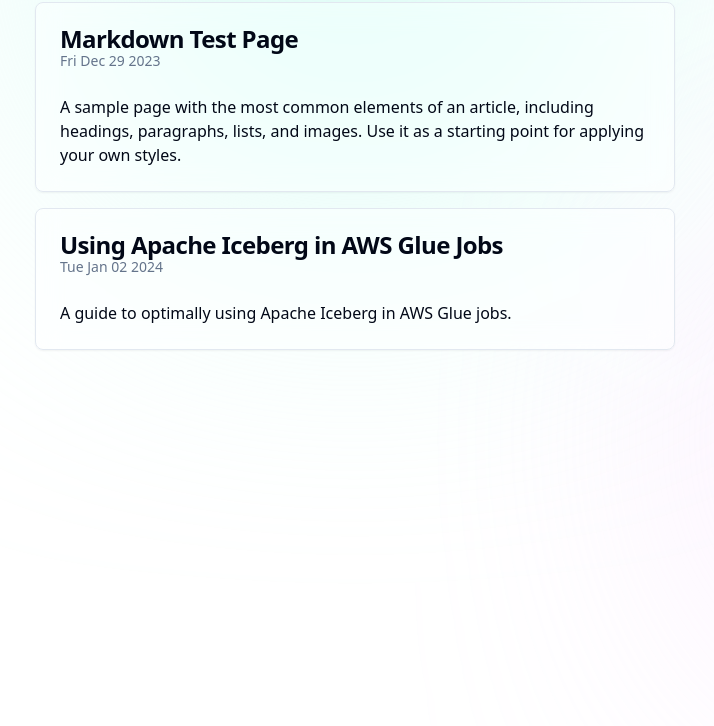
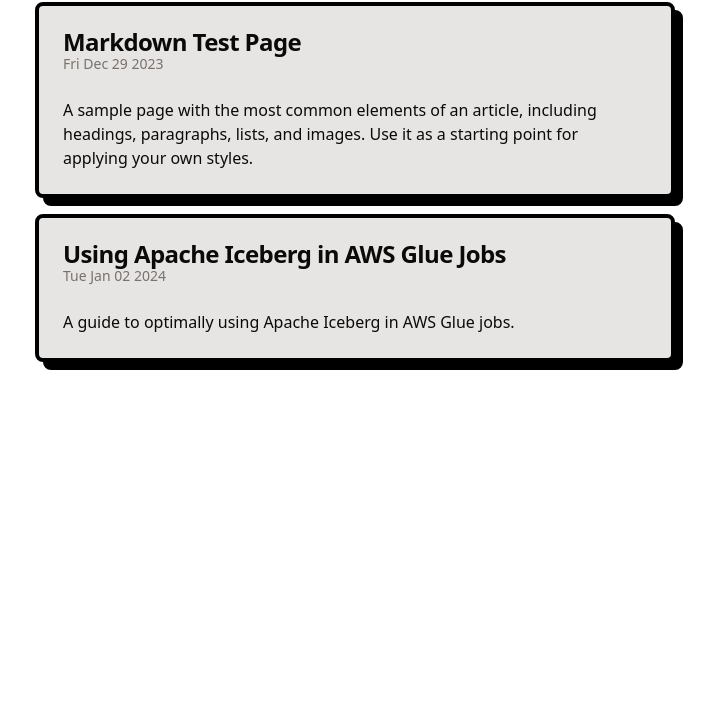
Before and after one commit to ryanmiville/rymi.dev, an Astro site: page / in a window 1280 px wide. Shown: the part 74-800 px from the top of the page, without its empty margins (285-999 px from the left). Built offline with nearby package versions, Linux system fonts and the light colour scheme; Astro itself is replaced by a stand-in of ours.

Commit message:
Update colors

```diff
--- a/src/components/Navbar.astro
+++ b/src/components/Navbar.astro
@@ -4,7 +4,7 @@
 
 <nav class="w-full relative flex items-center justify-between py-5">
   <a href="/" class="text-3xl font-bold">
-    Ryan<span class="text-teal-400">Miville</span>
+    Ryan<span class="text-primary">Miville</span>
   </a>
   <ThemeToggle />
 </nav>
--- a/src/components/ui/card.tsx
+++ b/src/components/ui/card.tsx
@@ -9,7 +9,7 @@
   <div
     ref={ref}
     className={cn(
-      "rounded-lg border bg-card text-card-foreground shadow-sm",
+      "rounded-lg border-4 bg-card text-card-foreground drop-shadow-brutal-md",
       className
     )}
     {...props}
@@ -76,4 +76,4 @@
 ))
 CardFooter.displayName = "CardFooter"
 
-export { Card, CardHeader, CardFooter, CardTitle, CardDescription, CardContent }
+export { Card, CardContent, CardDescription, CardFooter, CardHeader, CardTitle }
--- a/src/layouts/Layout.astro
+++ b/src/layouts/Layout.astro
@@ -49,15 +49,6 @@
     </script>
   </head>
   <body class="max-w-2xl mx-auto px-4 mb-12">
-    <div
-      class="fixed hidden md:block bg-fuchsia-200 top-[22rem] -z-10 right-[-10%] h-[20rem] w-[20rem] rounded-full blur-[10rem] dark:bg-fuchsia-800"
-    >
-    </div>
-    <div
-      class="fixed hidden md:block bg-teal-100 top-[-16rem] -z-10 left-[30%] h-[32rem] w-[32rem] rounded-full blur-[10rem] dark:bg-teal-900"
-    >
-    </div>
-
     <Navbar />
     <main>
       <slot />
--- a/src/pages/blog/[slug].astro
+++ b/src/pages/blog/[slug].astro
@@ -21,7 +21,7 @@
 ---
 
 <Layout title={title} description={description}>
-  <article class="prose dark:prose-invert">
+  <article class="prose prose-stone dark:prose-invert">
     <h1 transition:name={title}>{title}</h1>
     <Content />
   </article>
--- a/src/pages/index.astro
+++ b/src/pages/index.astro
@@ -23,7 +23,7 @@
       const href = `/blog/${post.slug}`;
       return (
         <a href={href}>
-          <Card className="bg-card/50 backdrop-blur-md backdrop-saturate-150 mb-4">
+          <Card className="mb-4">
             <CardHeader>
               <CardTitle>
                 <span transition:name={post.data.title}>{post.data.title}</span>
--- a/src/styles/global.css
+++ b/src/styles/global.css
@@ -2,53 +2,57 @@
 @tailwind components;
 @tailwind utilities;
 
+
+
 @layer base {
   :root {
-    --background: 0 0% 100%;
-    --foreground: 222.2 84% 4.9%;
-    --card: 0 0% 100%;
-    --card-foreground: 222.2 84% 4.9%;
-    --popover: 0 0% 100%;
-    --popover-foreground: 222.2 84% 4.9%;
-    --primary: 222.2 47.4% 11.2%;
-    --primary-foreground: 210 40% 98%;
-    --secondary: 210 40% 96.1%;
-    --secondary-foreground: 222.2 47.4% 11.2%;
-    --muted: 210 40% 96.1%;
-    --muted-foreground: 215.4 16.3% 46.9%;
-    --accent: 210 40% 96.1%;
-    --accent-foreground: 222.2 47.4% 11.2%;
-    --destructive: 0 84.2% 60.2%;
-    --destructive-foreground: 210 40% 98%;
-    --border: 214.3 31.8% 91.4%;
-    --input: 214.3 31.8% 91.4%;
-    --ring: 222.2 84% 4.9%;
+		--accent-purple:hsl(228.6 62.5% 68.63%);
+		--accent-purple-500:hsl(228.6 62.5% 55.63%);
+		--accent-green: hsl(138.6 62.5% 68.63%);
+		--accent-pink: hsl(348.6 62.5% 68.63%);
+		--accent-pink-2: hsl(318.6 62.5% 68.63%);
+		--accent-yellow: hsl(49.8 62.5% 68.63%);
+
+    --background: hsl(0 0% 100%);
+    --foreground: hsl(20 14.3% 4.1%);
+    --card: hsl(20 5.9% 90%);
+    --card-foreground: hsl(20 14.3% 4.1%);
+    --popover: hsl(0 0% 100%);
+    --popover-foreground: hsl(20 14.3% 4.1%);
+    --primary: var(--accent-purple);
+    --primary-foreground: hsl(60 9.1% 97.8%);
+    --secondary: hsl(60 4.8% 95.9%);
+    --secondary-foreground: hsl(24 9.8% 10%);
+    --muted: hsl(60 4.8% 95.9%);
+    --muted-foreground: hsl(25 5.3% 44.7%);
+    --accent: hsl(60 4.8% 95.9%);
+    --accent-foreground: hsl(24 9.8% 10%);
+    --destructive: var(--accent-pink);
+    --destructive-foreground: hsl(60 9.1% 97.8%);
+    --border: hsl(0 0% 0%);
+    --input: hsl(20 5.9% 90%);
+    --ring: var(--accent-green);
     --radius: 0.5rem;
   }
 
   .dark {
-    --background: 222.2 84% 4.9%;
-    --foreground: 210 40% 98%;
-    --card: 222.2 84% 4.9%;
-    --card-foreground: 210 40% 98%;
-    --popover: 222.2 84% 4.9%;
-    --popover-foreground: 210 40% 98%;
-    --primary: 210 40% 98%;
-    --primary-foreground: 222.2 47.4% 11.2%;
-    --secondary: 217.2 32.6% 17.5%;
-    --secondary-foreground: 210 40% 98%;
-    --muted: 217.2 32.6% 17.5%;
-    --muted-foreground: 215 20.2% 65.1%;
-    --accent: 217.2 32.6% 17.5%;
-    --accent-foreground: 210 40% 98%;
-    --destructive: 0 62.8% 30.6%;
-    --destructive-foreground: 210 40% 98%;
-    --border: 217.2 32.6% 17.5%;
-    --input: 217.2 32.6% 17.5%;
-    --ring: 212.7 26.8% 83.9;
+    --background: hsl(20 14.3% 4.1%);
+    --foreground: hsl(60 9.1% 97.8%);
+    --card: hsl(12 6.5% 15.1%);
+    --card-foreground: hsl(60 9.1% 97.8%);
+    --popover: hsl(20 14.3% 4.1%);
+    --popover-foreground: hsl(60 9.1% 97.8%);
+    --primary-foreground: hsl(24 9.8% 10%);
+    --secondary: hsl(12 6.5% 15.1%);
+    --secondary-foreground: hsl(60 9.1% 97.8%);
+    --muted: hsl(12 6.5% 15.1%);
+    --muted-foreground: hsl(24 5.4% 63.9%);
+    --accent: hsl(12 6.5% 15.1%);
+    --accent-foreground: hsl(60 9.1% 97.8%);
+    --destructive-foreground: hsl(60 9.1% 97.8%);
+    --input: hsl(12 6.5% 15.1%);
   }
 }
-
 
 @layer base {
   * {
--- a/tailwind.config.mjs
+++ b/tailwind.config.mjs
@@ -4,9 +4,7 @@
 
 export default {
   darkMode: ["class"],
-  content: [
-		'./src/**/*.{astro,html,js,jsx,md,mdx,svelte,ts,tsx,vue}',
-  ],
+  content: ["./src/**/*.{astro,html,js,jsx,md,mdx,svelte,ts,tsx,vue}"],
   prefix: "",
   theme: {
     container: {
@@ -17,48 +15,54 @@
       },
     },
     extend: {
-			fontFamily: {
+      fontFamily: {
         sans: ['"Inter Variable"', ...defaultTheme.fontFamily.sans],
       },
       colors: {
-        border: "hsl(var(--border))",
-        input: "hsl(var(--input))",
-        ring: "hsl(var(--ring))",
-        background: "hsl(var(--background))",
-        foreground: "hsl(var(--foreground))",
+        border: "var(--border)",
+        input: "var(--input)",
+        ring: "var(--ring)",
+        background: "var(--background)",
+        foreground: "var(--foreground)",
         primary: {
-          DEFAULT: "hsl(var(--primary))",
-          foreground: "hsl(var(--primary-foreground))",
+          DEFAULT: "var(--primary)",
+          foreground: "var(--primary-foreground)",
         },
         secondary: {
-          DEFAULT: "hsl(var(--secondary))",
-          foreground: "hsl(var(--secondary-foreground))",
+          DEFAULT: "var(--secondary)",
+          foreground: "var(--secondary-foreground)",
         },
         destructive: {
-          DEFAULT: "hsl(var(--destructive))",
-          foreground: "hsl(var(--destructive-foreground))",
+          DEFAULT: "var(--destructive)",
+          foreground: "var(--destructive-foreground)",
         },
         muted: {
-          DEFAULT: "hsl(var(--muted))",
-          foreground: "hsl(var(--muted-foreground))",
+          DEFAULT: "var(--muted)",
+          foreground: "var(--muted-foreground)",
         },
         accent: {
-          DEFAULT: "hsl(var(--accent))",
-          foreground: "hsl(var(--accent-foreground))",
+          DEFAULT: "var(--accent)",
+          foreground: "var(--accent-foreground)",
         },
         popover: {
-          DEFAULT: "hsl(var(--popover))",
-          foreground: "hsl(var(--popover-foreground))",
+          DEFAULT: "var(--popover)",
+          foreground: "var(--popover-foreground)",
         },
         card: {
-          DEFAULT: "hsl(var(--card))",
-          foreground: "hsl(var(--card-foreground))",
+          DEFAULT: "var(--card)",
+          foreground: "var(--card-foreground)",
         },
       },
       borderRadius: {
         lg: "var(--radius)",
         md: "calc(var(--radius) - 2px)",
         sm: "calc(var(--radius) - 4px)",
+      },
+      dropShadow: {
+        "brutal-sm": "0.125rem 0.125rem #000",
+        brutal: "0.25rem 0.25rem #000",
+        "brutal-md": "0.5rem 0.5rem #000",
+        "brutal-lg": "1rem 1rem #000",
       },
       keyframes: {
         "accordion-down": {
@@ -77,4 +81,4 @@
     },
   },
   plugins: [require("tailwindcss-animate"), require("@tailwindcss/typography")],
-}
+};
```
